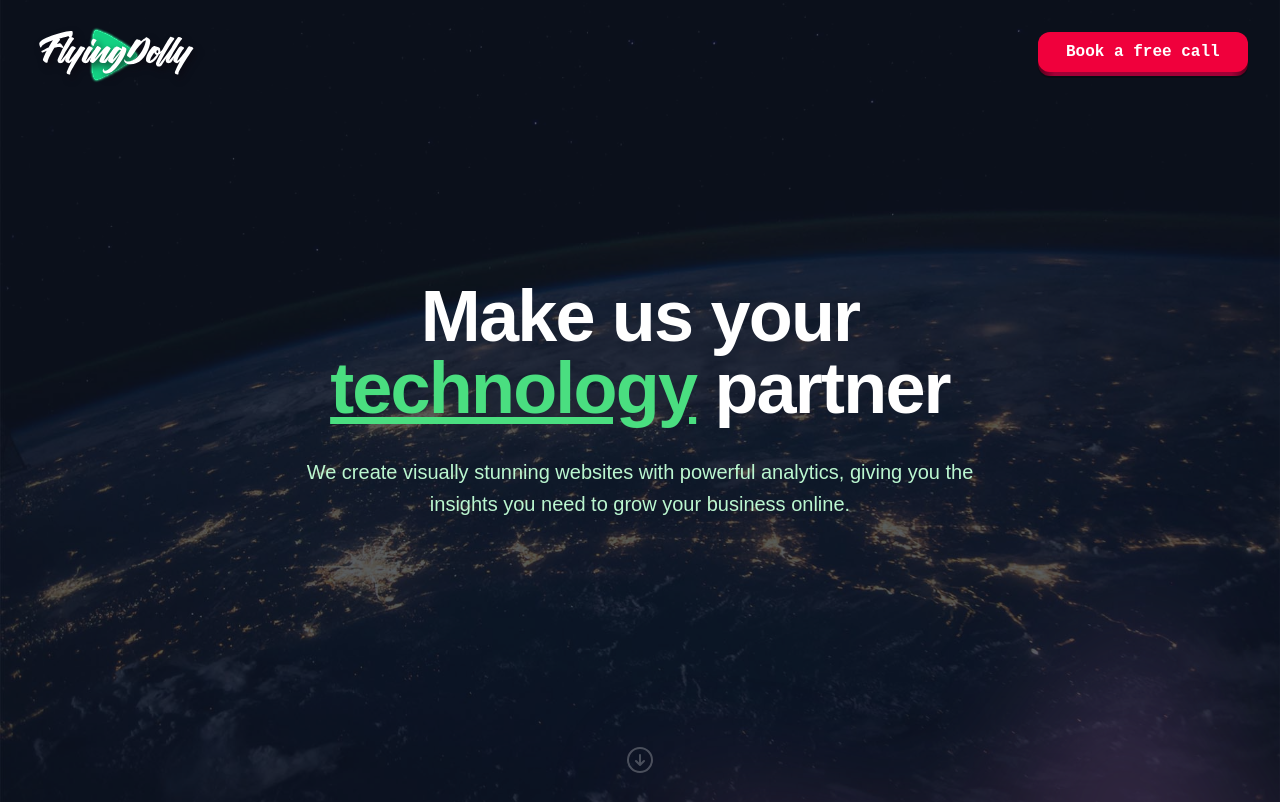
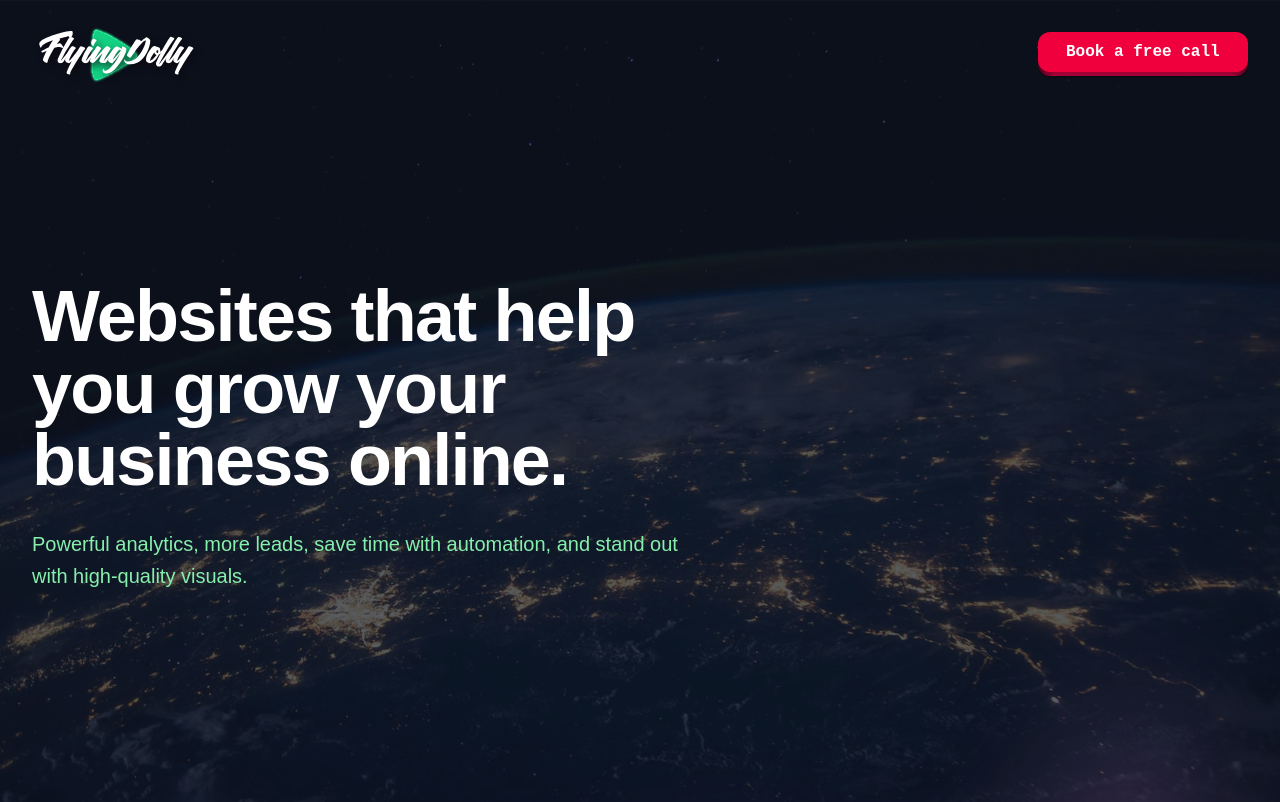
Before and after one commit to alvarouribe/nextjs-fd, a Next.js app: page / in a window 1280 px wide. Shown: the top 802 px of the page. Built offline with nearby package versions, Linux system fonts and the light colour scheme.

Commit message:
changed title and subtitle

```diff
--- a/src/components/HeroSection.tsx
+++ b/src/components/HeroSection.tsx
@@ -16,19 +16,18 @@ export default function HeroSection() {
         />
 
         <div className="mx-auto max-w-7xl px-6 lg:px-8">
-          <div className="mx-auto max-w-2xl py-32 sm:py-48 lg:py-56">
-            <div className="text-center">
-              <h1 className="text-balance text-5xl font-semibold tracking-tight text-white sm:text-7xl">
-                Make us your{' '}
-                <span className="underline text-green-400">technology</span>{' '}
-                partner
+          <div className="m-x-auto max-w-2xl py-32 sm:py-48 lg:py-56">
+            <div className="">
+              <h1 className=" text-balance text-5xl font-semibold tracking-tight text-white sm:text-7xl">
+                Websites that help you grow your business online.
               </h1>
-              <p className="mt-8 text-pretty text-lg font-medium text-green-200 sm:text-xl/8">
-                We create visually stunning websites with powerful analytics,
-                giving you the insights you need to grow your business online.
-              </p>
+              <h2 className="mt-8 text-pretty text-2xl text-green-300 font-medium  sm:text-xl/8">
+                Powerful analytics, more leads, save time with automation, and
+                stand out with high-quality visuals.
+              </h2>
             </div>
           </div>
+
           <div className="mb-12 flex items-center justify-center opacity-25">
             <ArrowDownCircleIcon className="size-8 text-white" />
           </div>
```
